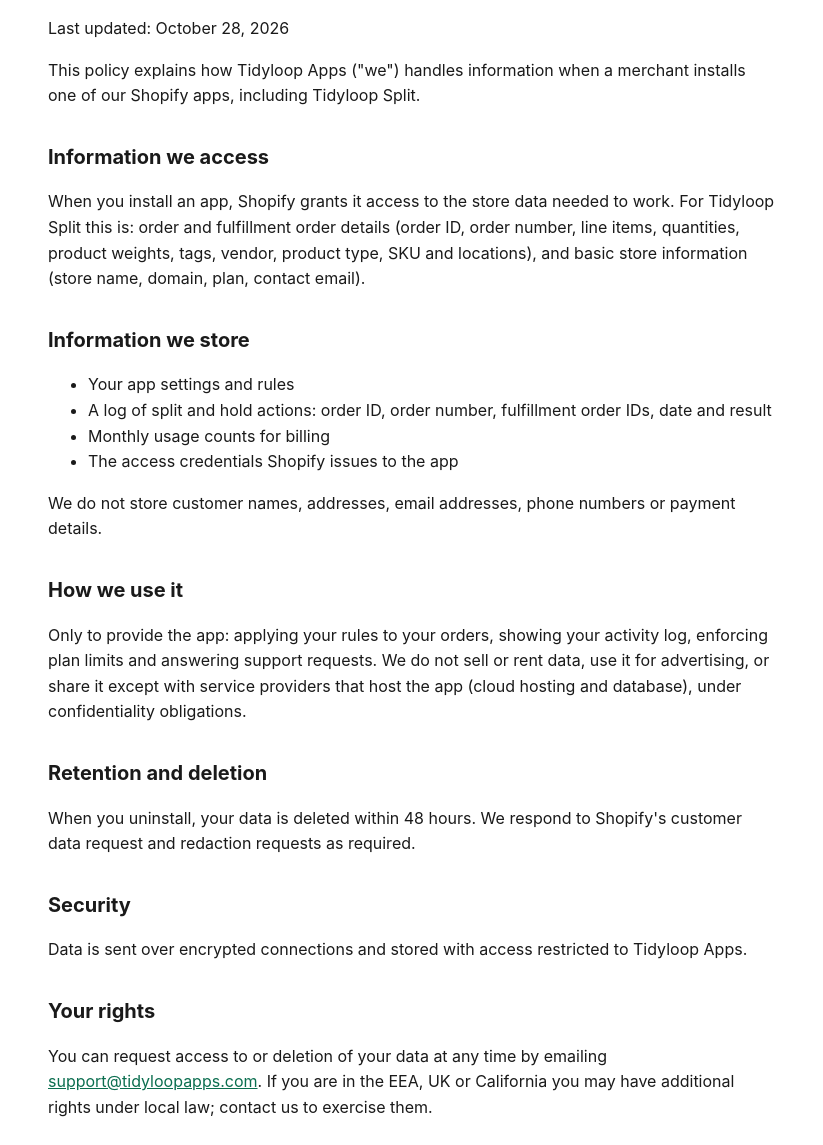
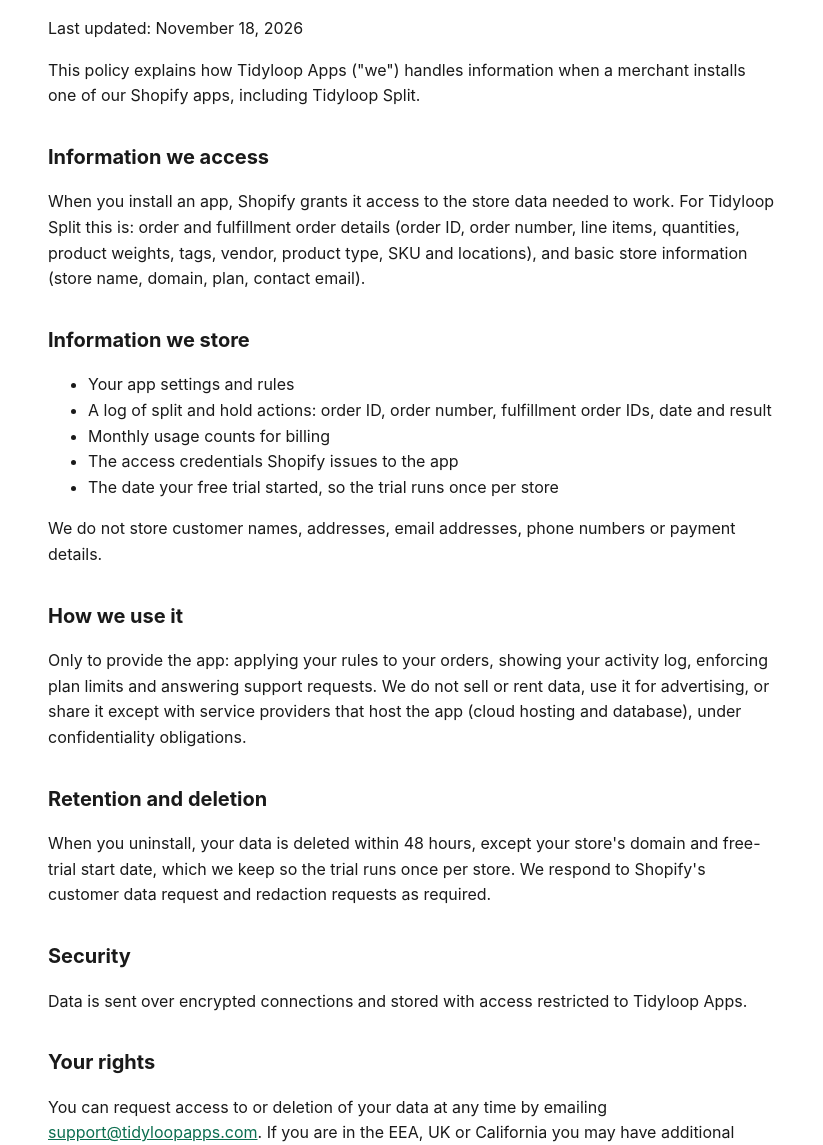
Before and after one commit to Tidyloopapps/website, a plain HTML site: page privacy.html in a window 1280 px wide. Shown: the part 155-1300 px from the top of the page, without its empty margins (228-1051 px from the left). Drawn offline with Linux system fonts and the light colour scheme.

Commit message:
Privacy: trial start date kept after uninstall; help: Split now after edits, monthly reset, already-split message
Co-Authored-By: Claude Opus 5.5 <noreply@anthropic.com>

```diff
--- a/privacy.html
+++ b/privacy.html
@@ -1,15 +1,15 @@
 <!doctype html><html lang="en"><head><meta charset="utf-8"><meta name="viewport" content="width=device-width,initial-scale=1"><title>Privacy Policy — Tidyloop Apps</title><style>:root{--fg:#1a1a1a;--muted:#555;--bg:#fff;--accent:#0b6e4f;--line:#e5e5e5}@media(prefers-color-scheme:dark){:root{--fg:#eee;--muted:#aaa;--bg:#121212;--accent:#4fc39a;--line:#2a2a2a}}*{box-sizing:border-box}body{margin:0;font:16px/1.6 -apple-system,BlinkMacSystemFont,"Segoe UI",Roboto,sans-serif;color:var(--fg);background:var(--bg)}header,main,footer{max-width:760px;margin:0 auto;padding:0 16px}header{display:flex;justify-content:space-between;align-items:center;padding-top:20px;padding-bottom:20px;border-bottom:1px solid var(--line)}header a{color:var(--fg);text-decoration:none;margin-left:16px}header .brand{font-weight:700;margin:0}main{padding-top:32px;padding-bottom:48px}h1{font-size:28px;line-height:1.25}h2{font-size:20px;margin-top:32px}a{color:var(--accent)}footer{border-top:1px solid var(--line);padding-top:16px;padding-bottom:32px;color:var(--muted);font-size:14px}.card{border:1px solid var(--line);border-radius:8px;padding:16px 20px;margin:16px 0}</style></head><body><header><a class="brand" href="/">Tidyloop Apps</a><nav><a href="/support.html">Support</a><a href="/privacy.html">Privacy</a><a href="/terms.html">Terms</a></nav></header><main><h1>Privacy Policy</h1>
-<p>Last updated: October 28, 2026</p>
+<p>Last updated: November 18, 2026</p>
 <p>This policy explains how Tidyloop Apps ("we") handles information when a merchant installs one of our Shopify apps, including Tidyloop Split.</p>
 <h2>Information we access</h2>
 <p>When you install an app, Shopify grants it access to the store data needed to work. For Tidyloop Split this is: order and fulfillment order details (order ID, order number, line items, quantities, product weights, tags, vendor, product type, SKU and locations), and basic store information (store name, domain, plan, contact email).</p>
 <h2>Information we store</h2>
-<ul><li>Your app settings and rules</li><li>A log of split and hold actions: order ID, order number, fulfillment order IDs, date and result</li><li>Monthly usage counts for billing</li><li>The access credentials Shopify issues to the app</li></ul>
+<ul><li>Your app settings and rules</li><li>A log of split and hold actions: order ID, order number, fulfillment order IDs, date and result</li><li>Monthly usage counts for billing</li><li>The access credentials Shopify issues to the app</li><li>The date your free trial started, so the trial runs once per store</li></ul>
 <p>We do not store customer names, addresses, email addresses, phone numbers or payment details.</p>
 <h2>How we use it</h2>
 <p>Only to provide the app: applying your rules to your orders, showing your activity log, enforcing plan limits and answering support requests. We do not sell or rent data, use it for advertising, or share it except with service providers that host the app (cloud hosting and database), under confidentiality obligations.</p>
 <h2>Retention and deletion</h2>
-<p>When you uninstall, your data is deleted within 48 hours. We respond to Shopify's customer data request and redaction requests as required.</p>
+<p>When you uninstall, your data is deleted within 48 hours, except your store's domain and free-trial start date, which we keep so the trial runs once per store. We respond to Shopify's customer data request and redaction requests as required.</p>
 <h2>Security</h2>
 <p>Data is sent over encrypted connections and stored with access restricted to Tidyloop Apps.</p>
 <h2>Your rights</h2>
```
Also changed, not shown: split-help.html (+2 -1 lines).
